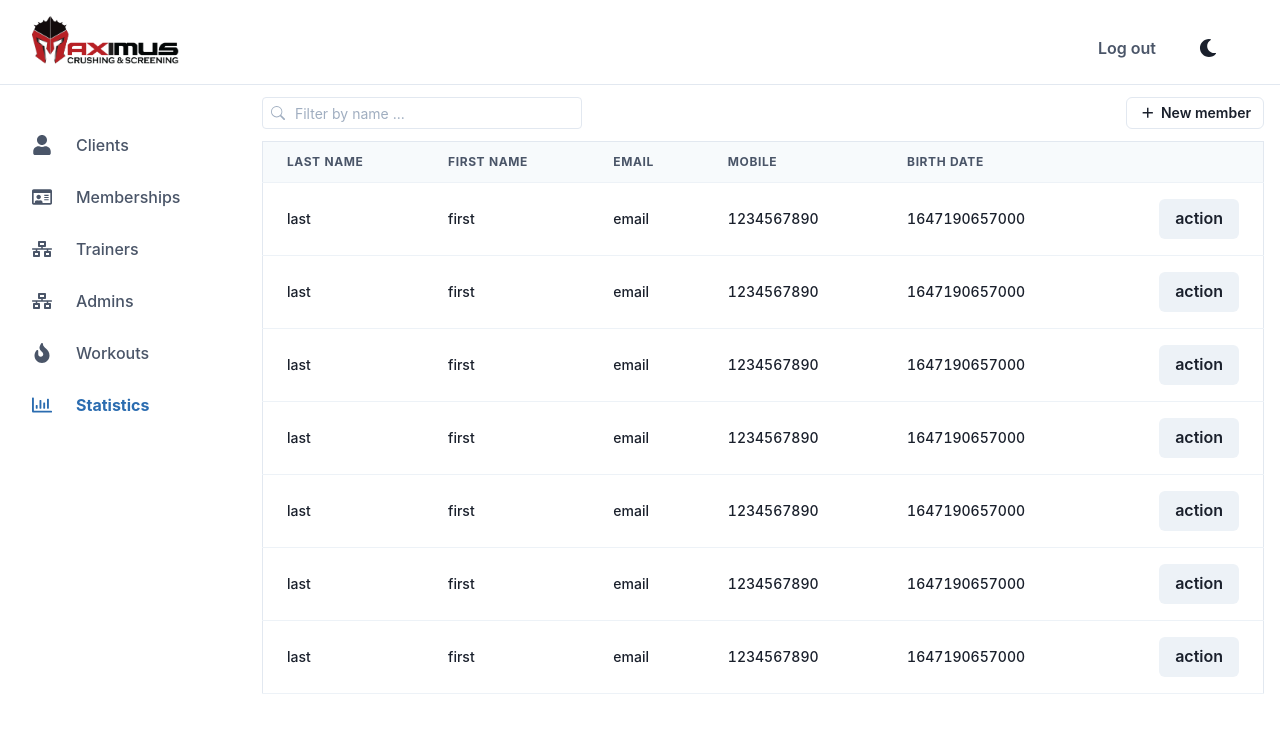
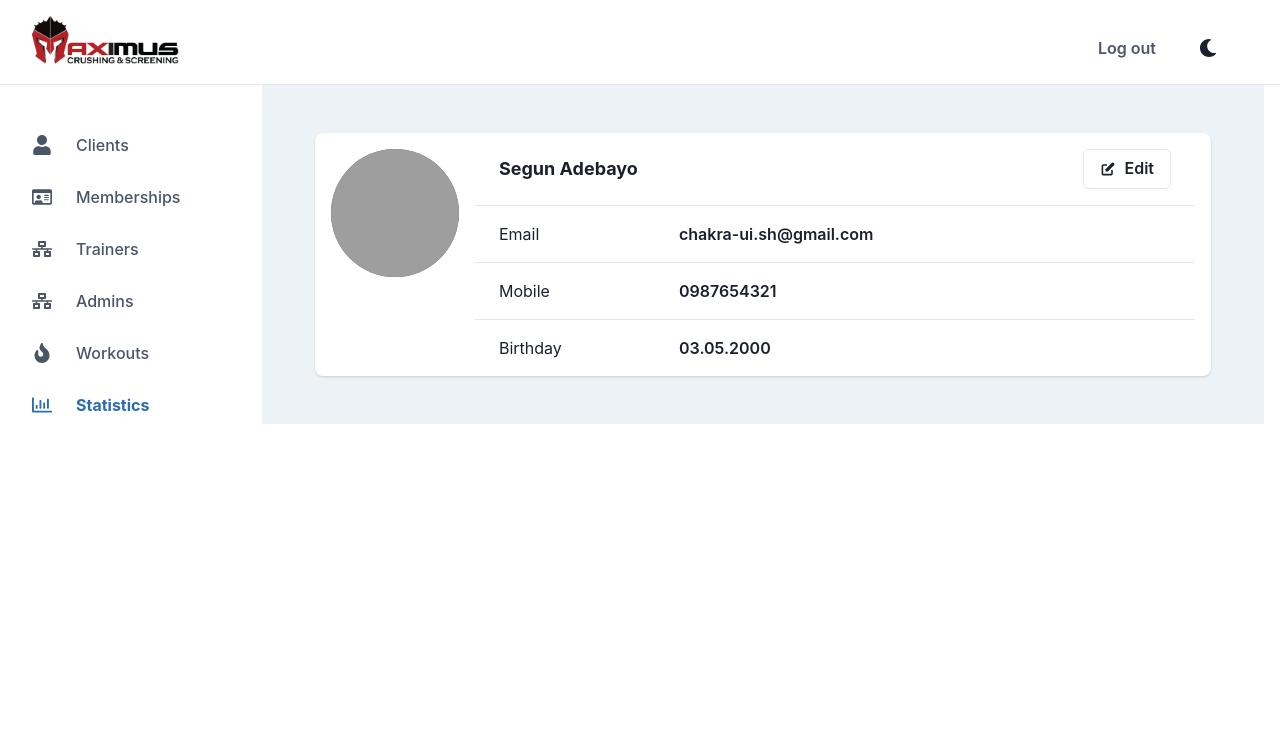
Before and after one commit to Al-x-R/gym_admin_client, a React (Create React App) app: page / in a window 1280 px wide. Both pictures are taken after a click on the item "Statistics". Shown: the top 732 px of the page. Built offline with nearby package versions, Linux system fonts and the light colour scheme; no server answers; grey boxes are pictures that could not be loaded.

Commit message:
Added client card component

```diff
--- /dev/null
+++ b/src/components/Clients/ClientCard/CardHeader.tsx
@@ -0,0 +1,19 @@
+import { Flex, Heading } from '@chakra-ui/react'
+import * as React from 'react'
+
+interface Props {
+  title: string
+  action?: React.ReactNode
+}
+
+export const CardHeader = (props: Props) => {
+  const { title, action } = props
+  return (
+    <Flex align="center" justify="space-between" px="6" py="4" borderBottomWidth="1px">
+      <Heading as="h2" fontSize="lg">
+        {title}
+      </Heading>
+      {action}
+    </Flex>
+  )
+}
--- /dev/null
+++ b/src/components/Clients/ClientCard/Property.tsx
@@ -0,0 +1,30 @@
+import { Box, Flex, FlexProps, useColorModeValue } from '@chakra-ui/react'
+import * as React from 'react'
+
+interface Props extends FlexProps {
+  label: string
+  value: string
+}
+
+export const Property = (props: Props) => {
+  const { label, value, ...flexProps } = props
+  return (
+    <Flex
+      as="dl"
+      direction={{ base: 'column', sm: 'row' }}
+      px="6"
+      py="4"
+      _notLast={{
+        borderBottomWidth: '0.5px'
+      }}
+      {...flexProps}
+    >
+      <Box as="dt" minWidth="180px">
+        {label}
+      </Box>
+      <Box as="dd" flex="1" fontWeight="semibold">
+        {value}
+      </Box>
+    </Flex>
+  )
+}
--- /dev/null
+++ b/src/components/Clients/ClientCard/index.tsx
@@ -0,0 +1,38 @@
+import React from 'react';
+import { Avatar, Box, Button, Flex, useColorModeValue } from '@chakra-ui/react';
+import { HiPencilAlt } from 'react-icons/hi';
+import { CardHeader } from './CardHeader';
+import { Property } from './Property';
+
+const ClientCard = () => {
+  return (
+    <Box as="section" bg={useColorModeValue('gray.100', 'inherit')} py="12" px={{ md: '8' }}>
+      <Flex
+        bg={useColorModeValue('white', 'gray.700')}
+        rounded={{ md: 'lg' }}
+        shadow="base"
+        overflow="hidden"
+        maxW="4xl"
+        mx="auto">
+        <Box p={4}>
+          <Avatar size='2xl' name='Segun Adebayo' src='https://bit.ly/sage-adebayo' />
+        </Box>
+        <Flex w={'100%'} flexDir={'column'} pr={4}>
+          <CardHeader
+            title="Segun Adebayo"
+            action={
+              <Button variant="outline" minW="20" leftIcon={<HiPencilAlt />}>
+                Edit
+              </Button>
+            }
+          />
+          <Property label="Email" value="chakra-ui.sh@gmail.com" />
+          <Property label="Mobile" value="0987654321" />
+          <Property label="Birthday" value="03.05.2000" />
+        </Flex>
+        </Flex>
+    </Box>
+  );
+};
+
+export default ClientCard;
--- a/src/components/Dashboard.tsx
+++ b/src/components/Dashboard.tsx
@@ -6,7 +6,7 @@ import { TableType } from '../types';
 import GeneralTable from './GeneralTable';
 
 const Dashboard = () => {
-  const [activeTab, setActiveTab] = useState<TableType>('Admins');
+  const [activeTab, setActiveTab] = useState<TableType>('Clients');
 
   return (
     <Box maxH="100vh" overflow="hidden">
--- a/src/components/GeneralTable.tsx
+++ b/src/components/GeneralTable.tsx
@@ -4,6 +4,7 @@ import Clients from './Clients';
 import Memberships from './Memberships';
 import AdminsTable from './Admins';
 import Table from '../components/Table/Table'
+import ClientCard from '../components/Clients/ClientCard';
 
 interface ITable {
   value: TableType;
@@ -19,6 +20,8 @@ const GeneralTable: FC<ITable> = ({value})  => {
       return <AdminsTable />
     case 'Trainers':
       return <Table />
+    case 'Statistics':
+      return <ClientCard />
     default:
       return <Clients />
   }
```
